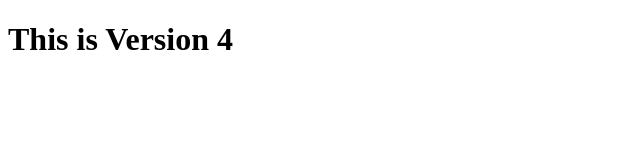
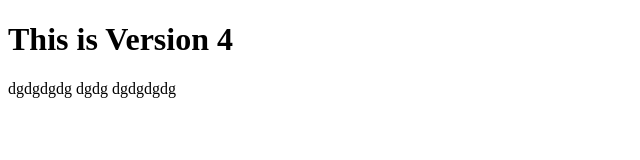
Before and after one commit to chiragnakum92/myrepo, a plain HTML site: page index.html in a window 1280 px wide. Shown: the whole page, without its empty margins (0-640 px from the left). Drawn offline with Linux system fonts and the light colour scheme.

Commit message:
ver 4 new

```diff
--- a/index.html
+++ b/index.html
@@ -8,6 +8,9 @@
 <body>
 
     <h1> This is Version 4 </h1>
+    dgdgdgdg
+    dgdg
+    dgdgdgdg
 
 </body>
 </html>
```
